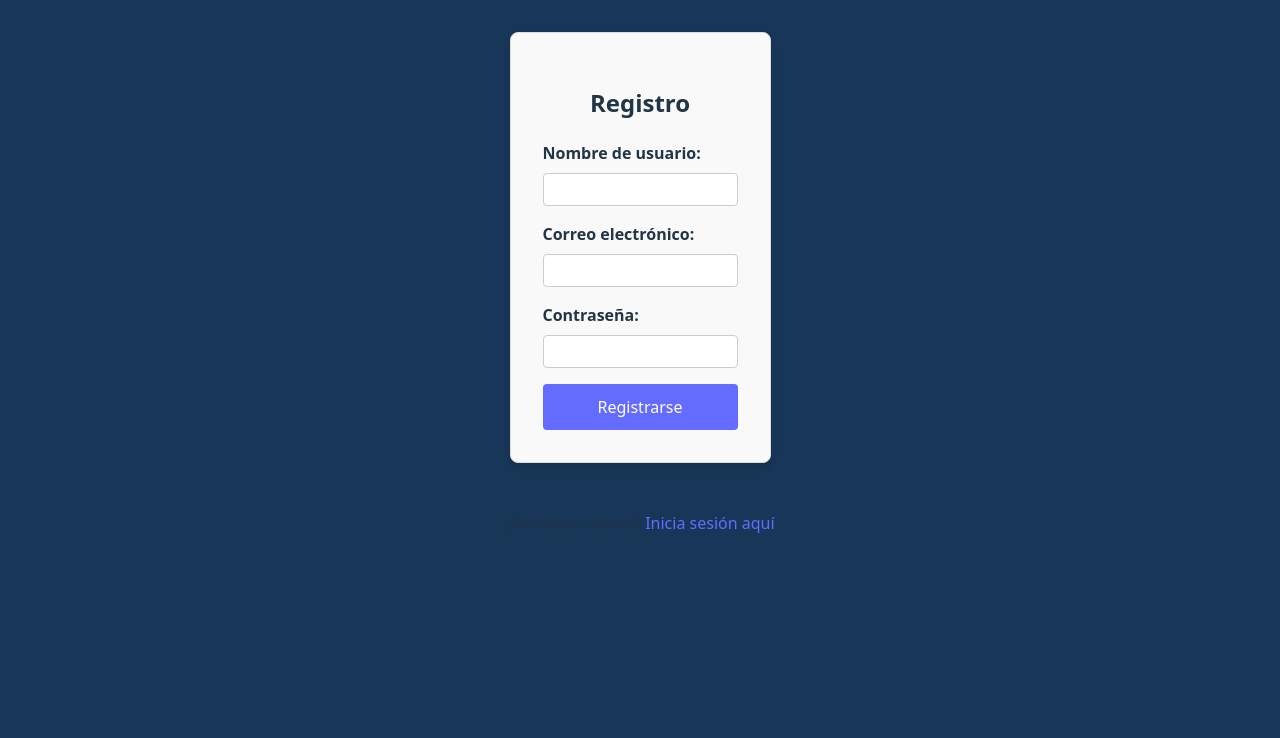
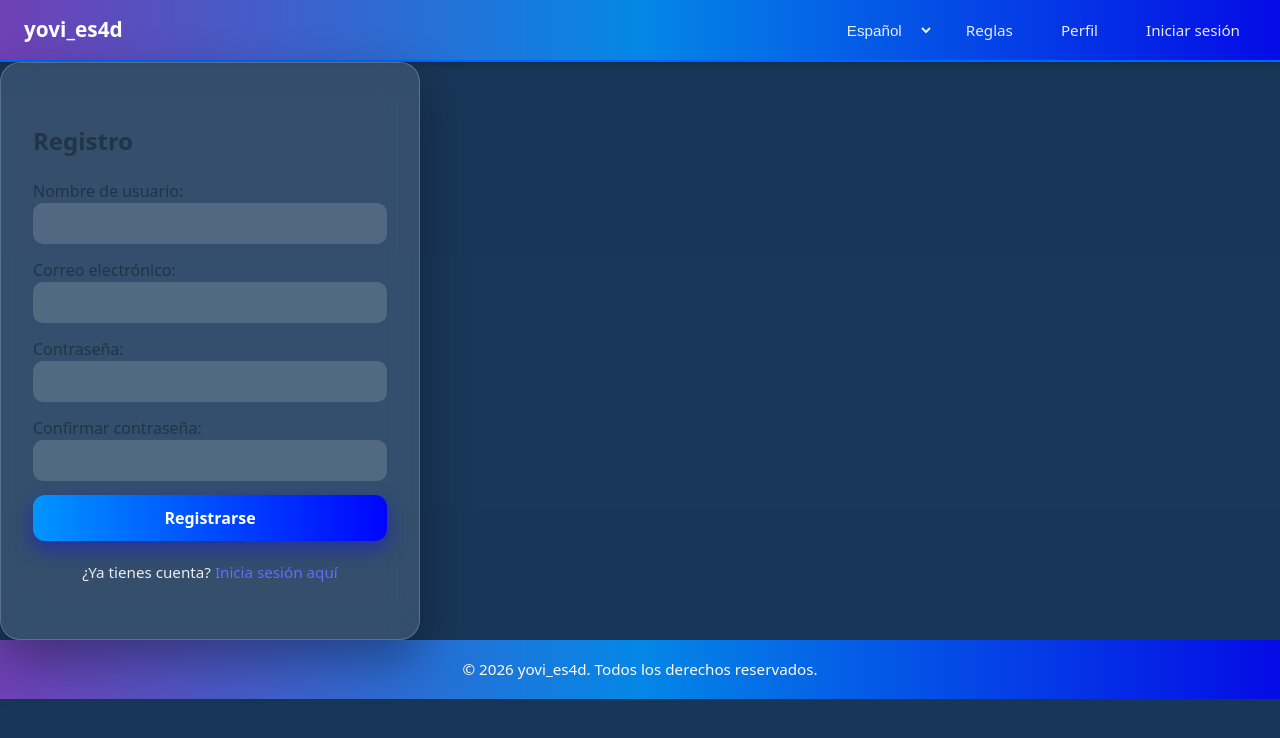
Before and after one commit to Arquisoft/yovi_es4d, a React (Vite) app in the folder webapp/: page /register in a window 1280 px wide. Shown: the top 738 px of the page. Built offline with nearby package versions, Linux system fonts and the light colour scheme.

Commit message:
Changed css of register and login and put repassword

```diff
--- a/webapp/src/App.tsx
+++ b/webapp/src/App.tsx
@@ -1,5 +1,4 @@
 import './components/StartScreen.css';
-import './App.css';
 import { BrowserRouter as Router, Routes, Route, Navigate } from 'react-router-dom';
 import StartScreen from './components/StartScreen';
 import Rules from './components/Rules';
--- a/webapp/src/components/RegisterForm.tsx
+++ b/webapp/src/components/RegisterForm.tsx
@@ -6,6 +6,7 @@ const RegisterForm: React.FC = () => {
   const [username, setUsername] = useState('');
   const [email, setEmail] = useState('');
   const [password, setPassword] = useState('');
+  const [repassword, setRepassword] = useState('');
   const [error, setError] = useState<string | null>(null);
   const [success, setSuccess] = useState(false);
   const [loading, setLoading] = useState(false);
@@ -23,12 +24,20 @@ const RegisterForm: React.FC = () => {
       setUsername('');
       setEmail('');
       setPassword('');
+      setRepassword('');
+      checkPasswordMatch();
     } catch (err: any) {
       setError(err.message);
     } finally {
       setLoading(false);
     }
   };
+
+  function checkPasswordMatch() {
+    if (password !== repassword) {
+      setError(t("registerForm.errorPasswordMatch"));
+    }
+  }
 
   return (
     <div className="auth-container">
@@ -64,6 +73,16 @@ const RegisterForm: React.FC = () => {
             required
           />
         </div>
+        <div className="form-group">
+          <label htmlFor="repassword">{t("registerForm.repassword")}:</label>
+          <input
+            id="repassword"
+            type="password"
+            value={repassword}
+            onChange={(e) => setRepassword(e.target.value)}
+            required
+          />
+        </div>
         <button type="submit" disabled={loading}>
           {loading ? t("registerForm.loading") : t("registerForm.register")}
         </button>
--- a/webapp/src/components/StartScreen.css
+++ b/webapp/src/components/StartScreen.css
@@ -331,3 +331,138 @@ html, body {
   border-bottom-color: #fff;
   text-shadow: 0 0 10px rgba(0, 212, 255, 0.5);
 }
+
+/* ========================= */
+/* AUTH CARD (REGISTER/LOGIN) */
+/* ========================= */
+
+.auth-card {
+  position: relative;
+  z-index: 2;
+  width: min(95%, 420px);
+  padding: 40px 32px;
+  border-radius: 20px;
+
+  background: rgba(255, 255, 255, 0.12);
+  backdrop-filter: blur(18px);
+  -webkit-backdrop-filter: blur(18px);
+  align-items: center;      /* centra vertical */
+  justify-content: center;  /* centra horizontal */
+  box-sizing: border-box;
+
+  border: 1px solid rgba(255, 255, 255, 0.2);
+  box-shadow: 0 20px 50px rgba(0, 0, 0, 0.35);
+
+  animation: fadeUp 0.8s ease forwards;
+  opacity: 0;
+  transform: translateY(30px);
+}
+
+@keyframes fadeUp {
+  to {
+    opacity: 1;
+    transform: translateY(0);
+  }
+}
+
+.auth-title {
+  text-align: center;
+  margin-bottom: 24px;
+  font-size: 1.8rem;
+  font-weight: 700;
+  color: white;
+  letter-spacing: 0.5px;
+}
+
+.auth-switch {
+  margin-top: 20px;
+  text-align: center;
+  color: rgba(255, 255, 255, 0.9);
+  font-size: 0.95rem;
+}
+
+.auth-link {
+  color: #00d4ff;
+  font-weight: 600;
+  text-decoration: none;
+  position: relative;
+  transition: all 0.3s ease;
+}
+
+.auth-link::after {
+  content: '';
+  position: absolute;
+  width: 0%;
+  height: 2px;
+  bottom: -3px;
+  left: 0;
+  background: #00d4ff;
+  transition: width 0.3s ease;
+}
+
+.auth-link:hover::after {
+  width: 100%;
+}
+
+/* ========================= */
+/* INPUTS MÁS BONITOS */
+/* ========================= */
+
+.auth-card input {
+  width: 100%;
+  padding: 12px 14px;
+  margin-bottom: 14px;
+  border-radius: 10px;
+  border: none;
+  outline: none;
+
+  background: rgba(255, 255, 255, 0.15);
+  color: white;
+  font-size: 0.95rem;
+
+  transition: all 0.25s ease;
+}
+
+.auth-card input::placeholder {
+  color: rgba(255, 255, 255, 0.6);
+}
+
+.auth-card input:focus {
+  background: rgba(255, 255, 255, 0.22);
+  box-shadow: 0 0 0 2px rgba(0, 149, 255, 0.6);
+}
+
+/* ========================= */
+/* BOTÓN MEJORADO */
+/* ========================= */
+
+.auth-card button {
+  width: 100%;
+  padding: 12px;
+  border-radius: 12px;
+  border: none;
+  cursor: pointer;
+
+  background: linear-gradient(90deg, #0095ff, #0004ff);
+  color: white;
+  font-size: 1rem;
+  font-weight: 600;
+
+  transition: all 0.3s ease;
+  box-shadow: 0 8px 20px rgba(0, 4, 255, 0.4);
+}
+
+.auth-card button:hover {
+  transform: translateY(-3px);
+  box-shadow: 0 12px 28px rgba(0, 4, 255, 0.6);
+}
+
+/* ========================= */
+/* RESPONSIVE EXTRA */
+/* ========================= */
+
+@media (max-width: 480px) {
+  .auth-card {
+    padding: 28px 20px;
+  }
+}
--- a/webapp/src/i18n/en/en.json
+++ b/webapp/src/i18n/en/en.json
@@ -45,6 +45,7 @@
     "username": "Username",
     "email": "Email",
     "password": "Password",
+    "repassword": "Confirm Password",
     "confirmPassword": "Confirm Password",
     "register": "Register",
     "success": "Registration successful! You can now log in.",
@@ -52,7 +53,9 @@
     "loading": "Loading...",
     "enter": "Enter",
     "enterEmail": "Enter your email",
-    "enterPassword": "Enter your password"
+    "enterPassword": "Enter your password",
+    "enterRepassword": "Confirm your password",
+    "errorPasswordMatch": "Passwords do not match"
   }, "gameOver": {
     "title": "Game Over!",
     "winner": "The winner is: {{winner}}",
--- a/webapp/src/i18n/es/es.json
+++ b/webapp/src/i18n/es/es.json
@@ -59,6 +59,7 @@
     "username": "Nombre de usuario",
     "email": "Correo electrónico",
     "password": "Contraseña",
+    "repassword": "Confirmar contraseña",
     "confirmPassword": "Confirmar contraseña",
     "register": "Registrarse",
     "success": "¡Registro exitoso! Ahora puedes iniciar sesión.",
@@ -66,7 +67,9 @@
     "loading": "Cargando...",
     "enter": "Entrar",
     "enterEmail": "Introduce tu email",
-    "enterPassword": "Introduce tu contraseña"
+    "enterPassword": "Introduce tu contraseña",
+    "enterRepassword": "Confirma tu contraseña",
+    "errorPasswordMatch": "Las contraseñas no coinciden"
   }, "gameOver": {
     "title": "¡Juego terminado!",
     "winner": "El ganador es: {{winner}}",
--- a/webapp/src/pages/LoginPage.tsx
+++ b/webapp/src/pages/LoginPage.tsx
@@ -2,16 +2,25 @@ import React from 'react';
 import { Link } from 'react-router-dom';
 import LoginForm from '../components/LoginForm';
 import { useTranslation } from '../i18n';
+import Sidebar from '../components/Sidebar';
 
 const LoginPage: React.FC = () => {
   const { t } = useTranslation();
   return (
+    <>
+      <Sidebar />
       <div className="page-container">
+        <div className="auth-card">
           <LoginForm />
           <p>
             {t("users.account")} <Link to="/register">{t("users.register")}</Link>
           </p>
         </div>
+        <footer className="start-footer">
+          <a href='https://github.com/Arquisoft/yovi_es4d/tree/master' id = 'github-link' ><p>{t('footer.credits')}</p></a>
+        </footer>
+      </div>
+    </>
   );
 };
 
--- a/webapp/src/pages/RegisterPage.tsx
+++ b/webapp/src/pages/RegisterPage.tsx
@@ -2,16 +2,27 @@ import React from 'react';
 import { Link } from 'react-router-dom';
 import RegisterForm from '../components/RegisterForm';
 import { useTranslation } from '../i18n';
+import Sidebar from '../components/Sidebar';
 
 const RegisterPage: React.FC = () => {
   const { t } = useTranslation();
   return (
-    <div className="page-container">
-      <RegisterForm />
-      <p>
-        {t("users.haveaccount")} <Link to="/login">{t("users.login")}</Link>
-      </p>
-    </div>
+    <>
+      <Sidebar />
+      <div className="page-container">
+        <div className="auth-card">
+          <RegisterForm />
+          <p className="auth-switch">
+            {t("users.haveaccount")} <Link to="/login">{t("users.login")}</Link>
+          </p>
+        </div>
+
+        <footer className="start-footer">
+          <a href='https://github.com/Arquisoft/yovi_es4d/tree/master' id = 'github-link' ><p>{t('footer.credits')}</p></a>
+        </footer>
+      </div>
+    </>
+
   );
 };
 
```
Lines whose indentation alone changed are shown as unchanged.
